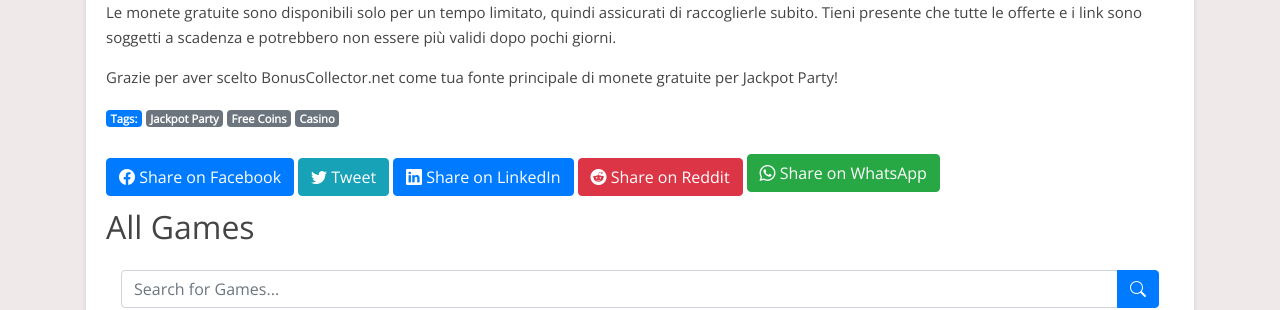
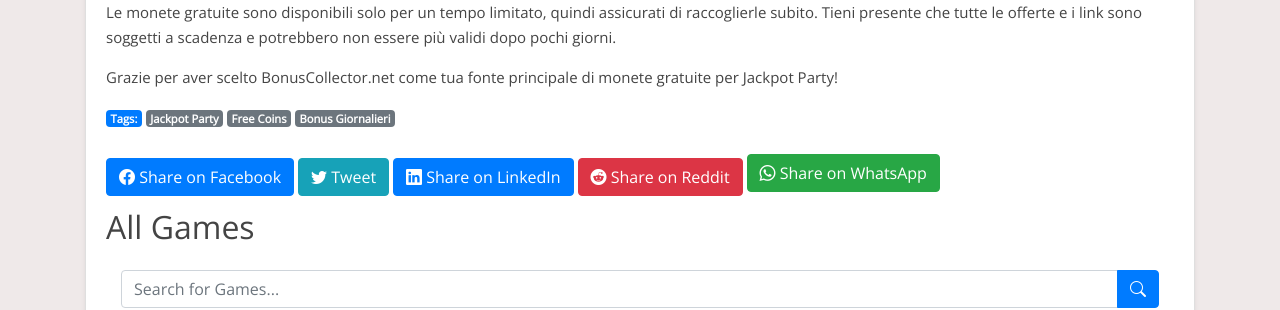
Before and after one commit to Prollad99/bs-net, a Jekyll site: the page built from it/_posts/2024-07-31-jackpot-party.md, in a window 1280 px wide and 900 px high, scrolled down 8119 px. Shown: the part 149-459 px from the top of the window. Built offline with Jekyll 4.4.1, drawn with Linux system fonts in a browser that asks for light colours; nearby versions of some CDN libraries; comment, search, counter and statistics services are not loaded.

Commit message:
Update 2024-07-31-jackpot-party.md

```diff
--- a/it/_posts/2024-07-31-jackpot-party.md
+++ b/it/_posts/2024-07-31-jackpot-party.md
@@ -2,7 +2,7 @@
 layout: post
 title: "Jackpot Party Free Coins: Colleziona Oggi Stesso!"
 date: 2024-07-31
-tags: [Jackpot Party, Free Coins, Casino]
+tags: [Jackpot Party, Free Coins, Bonus Giornalieri]
 author: BonusCollector.net
 description: "Ottieni le tue monete gratuite di Jackpot Party ogni giorno su BonusCollector.net. Non perdere mai un'opportunità di vincere!"
 lang: it
```
